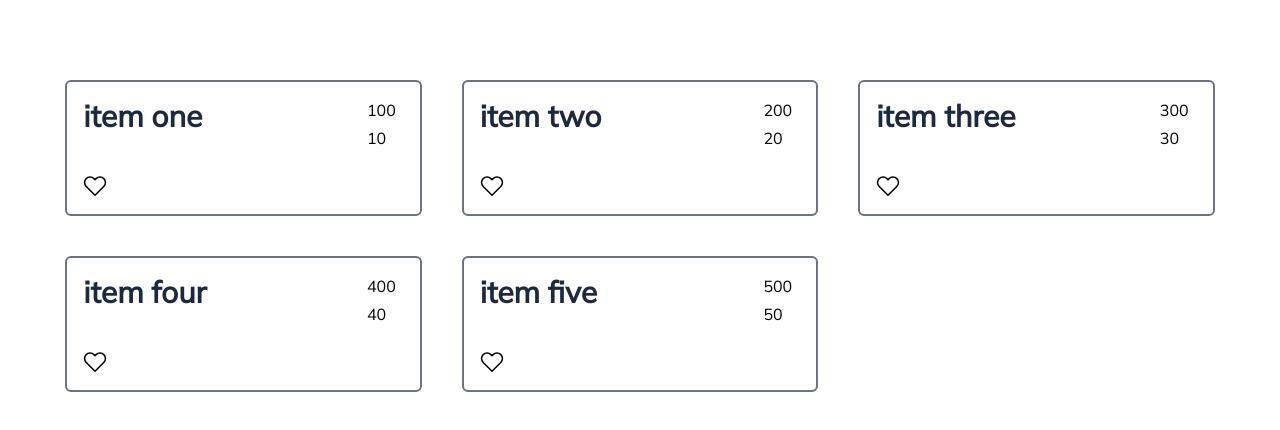
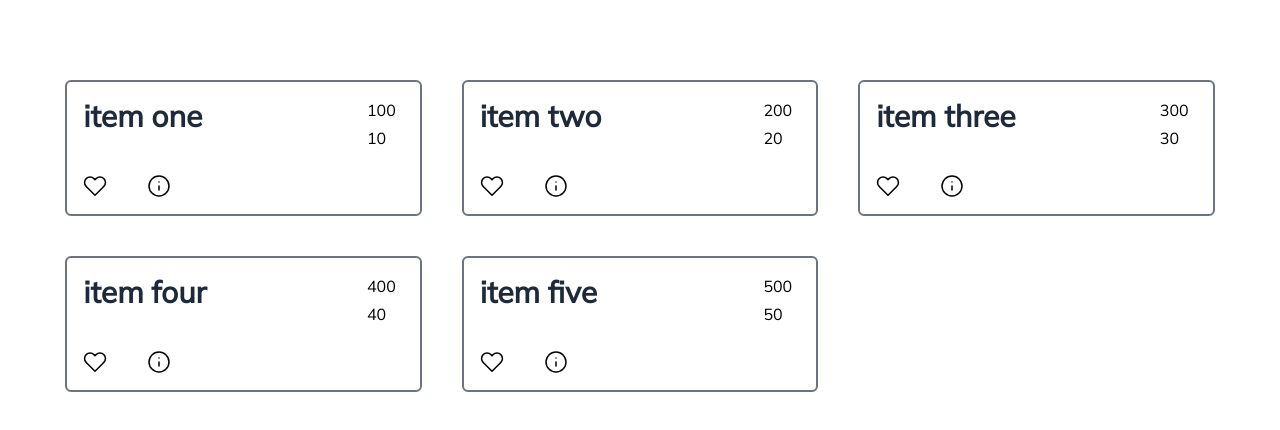
Before and after one commit to rakesh-gupta29/angular-basics, an Angular app: page / in a window 1280 px wide. Shown: the top 430 px of the page. Built offline with nearby package versions, Linux system fonts and the light colour scheme.

Commit message:
lifecycle methods and content projection
Lifecycle methods and Content Projction, Input and Output Diretives, Using HTML directives  for dynamic templating done

```diff
--- a/src/app/app.component.html
+++ b/src/app/app.component.html
@@ -2,11 +2,13 @@
   <section
     class="grid grid-cols-3 gap-10 max-w-screen-2xl mx-auto px-3 md:w-11/12"
   >
-    <div *ngFor="let elem of stocks">
+    <div *ngFor="let elem of stocks; let i = index; let e = even">
       <app-stock-item
         [item]="elem"
+        [index]="i"
         (changeFavStatus)="changeFavStatus($event)"
-      ></app-stock-item>
+      >
+      </app-stock-item>
     </div>
   </section>
 </main>
--- a/src/app/app.component.ts
+++ b/src/app/app.component.ts
@@ -1,11 +1,32 @@
-import { Component, OnInit } from '@angular/core';
+import {
+  Component,
+  SimpleChanges,
+  OnInit,
+  OnChanges,
+  OnDestroy,
+  DoCheck,
+  AfterContentChecked,
+  AfterContentInit,
+  AfterViewChecked,
+  AfterViewInit,
+} from '@angular/core';
 import { Stock } from './model/stock';
 @Component({
   selector: 'app-root', // root  component for the app
   templateUrl: './app.component.html', // html template
   styleUrls: ['./app.component.css'], // scoped css file
 })
-export class AppComponent implements OnInit {
+export class AppComponent
+  implements
+    OnInit,
+    OnChanges,
+    OnDestroy,
+    DoCheck,
+    AfterContentChecked,
+    AfterContentInit,
+    AfterViewChecked,
+    AfterViewInit
+{
   public stocks: Array<Stock> = [];
   public stock: Stock;
   constructor() {}
@@ -18,6 +39,8 @@ export class AppComponent implements OnInit {
       new Stock('item four', 400, 'four', 40, '4'),
       new Stock('item five', 500, 'five', 50, '5'),
     ];
+
+    console.log(' App component - On init method called ');
   }
   changeFavStatus(target: string) {
     this.stocks.forEach((elem) => {
@@ -26,4 +49,29 @@ export class AppComponent implements OnInit {
       }
     });
   }
+
+  ngAfterViewInit(): void {
+    console.log('App Component - After View Init');
+  }
+  ngAfterViewChecked(): void {
+    console.log('App Component - After View Checked');
+  }
+  ngAfterContentInit(): void {
+    console.log('App Component - After Content Init');
+  }
+  ngAfterContentChecked(): void {
+    console.log('App Component - After Content Checked');
+  }
+  ngDoCheck(): void {
+    console.log('App Component - Do Check');
+  }
+  ngOnDestroy(): void {
+    console.log('App Component - On Destroy');
+  }
+  ngOnChanges(changes: SimpleChanges): void {
+    console.log('App Component - On Changes - ', changes);
+  }
+  testMethod() {
+    console.log('test method for app componet was triggered');
+  }
 }
--- a/src/app/stock/stock-item/stock-item.component.html
+++ b/src/app/stock/stock-item/stock-item.component.html
@@ -1,12 +1,9 @@
-<article
-  class="border-2 border-gray-500 p-4 rounded-md hover:bg-gray-200"
-  (click)="toggleFav()"
->
+<article class="border-2 border-gray-500 p-4 rounded-md hover:bg-gray-200">
   <div class="flex flex-nowrap items-start">
     <div class="flex-1 grid gap-10">
       <h3 class="text-3xl text-slate-800 font-bold">{{ item.name }}</h3>
       <div class="flex flex-nowrap gap-10">
-        <button *ngIf="!item.isFav">
+        <button *ngIf="!item.isFav" (click)="toggleFav()">
           <svg
             data-testid="geist-icon"
             fill="none"
@@ -26,7 +23,7 @@
             />
           </svg>
         </button>
-        <button *ngIf="item.isFav">
+        <button *ngIf="item.isFav" (click)="toggleFav()">
           <svg
             data-testid="geist-icon"
             height="24"
@@ -49,6 +46,25 @@
             />
           </svg>
         </button>
+        <button (click)="showInfo()">
+          <svg
+            data-testid="geist-icon"
+            fill="none"
+            height="24"
+            shape-rendering="geometricPrecision"
+            stroke="currentColor"
+            stroke-linecap="round"
+            stroke-linejoin="round"
+            stroke-width="1.5"
+            viewBox="0 0 24 24"
+            width="24"
+            style="color: var(--geist-foreground)"
+          >
+            <circle cx="12" cy="12" r="10" fill="var(--geist-fill)" />
+            <path d="M12 16v-4" stroke="var(--geist-stroke)" />
+            <path d="M12 8h.01" stroke="var(--geist-stroke)" />
+          </svg>
+        </button>
       </div>
     </div>
     <div class="flex-0 px-2 grid gap-1">
@@ -56,4 +72,7 @@
       <span>{{ item.previousPrice }}</span>
     </div>
   </div>
+
+  <ng-content></ng-content>
+  <!--  allow for content projection -->
 </article>
--- a/src/app/stock/stock-item/stock-item.component.ts
+++ b/src/app/stock/stock-item/stock-item.component.ts
@@ -1,12 +1,37 @@
-import { Component, EventEmitter, Input, Output } from '@angular/core';
+import {
+  Component,
+  SimpleChanges,
+  OnInit,
+  OnChanges,
+  OnDestroy,
+  DoCheck,
+  AfterContentChecked,
+  AfterContentInit,
+  AfterViewChecked,
+  AfterViewInit,
+  Input,
+  Output,
+  EventEmitter,
+} from '@angular/core';
 import { Stock } from '../../model/stock';
 @Component({
   selector: 'app-stock-item',
   templateUrl: './stock-item.component.html',
   styleUrls: ['./stock-item.component.css'],
 })
-export class StockItemComponent {
-  @Input() public item!: Stock;
+export class StockItemComponent
+  implements
+    OnInit,
+    OnChanges,
+    OnDestroy,
+    DoCheck,
+    AfterContentChecked,
+    AfterContentInit,
+    AfterViewChecked,
+    AfterViewInit
+{
+  @Input() public item: Stock;
+  @Input() public index: number;
   @Output() changeFavStatus: EventEmitter<string>;
 
   constructor() {
@@ -14,6 +39,35 @@ export class StockItemComponent {
   }
   toggleFav() {
     this.changeFavStatus.emit(this.item.id);
+  }
+
+  ngOnInit(): void {
+    console.log('Stock  Item: Oninit method called ');
+  }
+  ngAfterViewInit(): void {
+    console.log('Stock Item - After View Init');
+  }
+  ngAfterViewChecked(): void {
+    console.log('Stock Item - After View Checked');
+  }
+  ngAfterContentInit(): void {
+    console.log('Stock Item - After Content Init');
+  }
+  ngAfterContentChecked(): void {
+    console.log('Stock Item - After Content Checked');
+  }
+  ngDoCheck(): void {
+    console.log('Stock Item - Do Check');
+  }
+  ngOnDestroy(): void {
+    console.log('Stock Item - On Destroy');
+  }
+  ngOnChanges(changes: SimpleChanges): void {
+    console.log('Stock Item - On Changes - ', changes);
+  }
+
+  showInfo() {
+    alert('this button will be used for routing. Coming Soon!');
   }
 }
 
```
Also changed, not shown: 1 other file (tests, documents, lock files or other folders).
